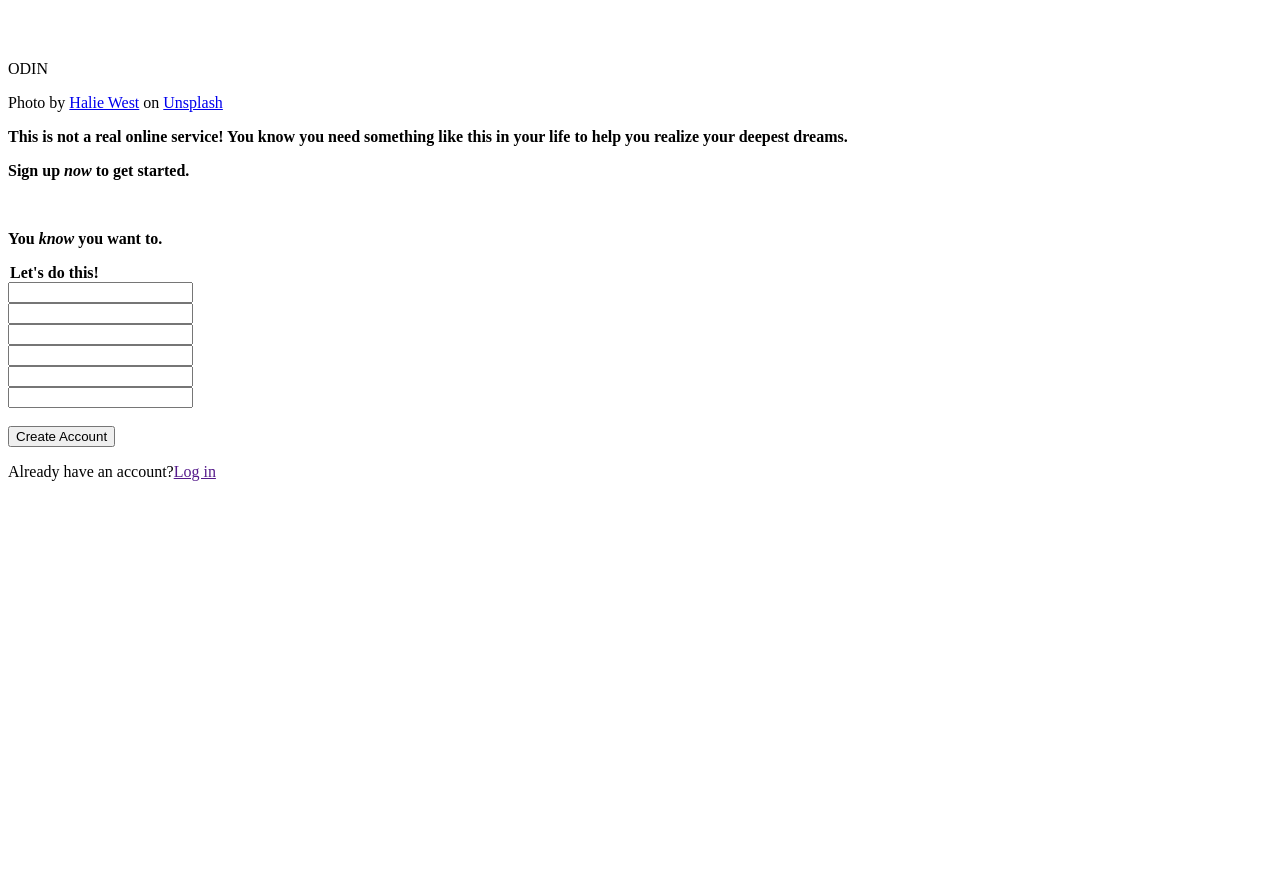
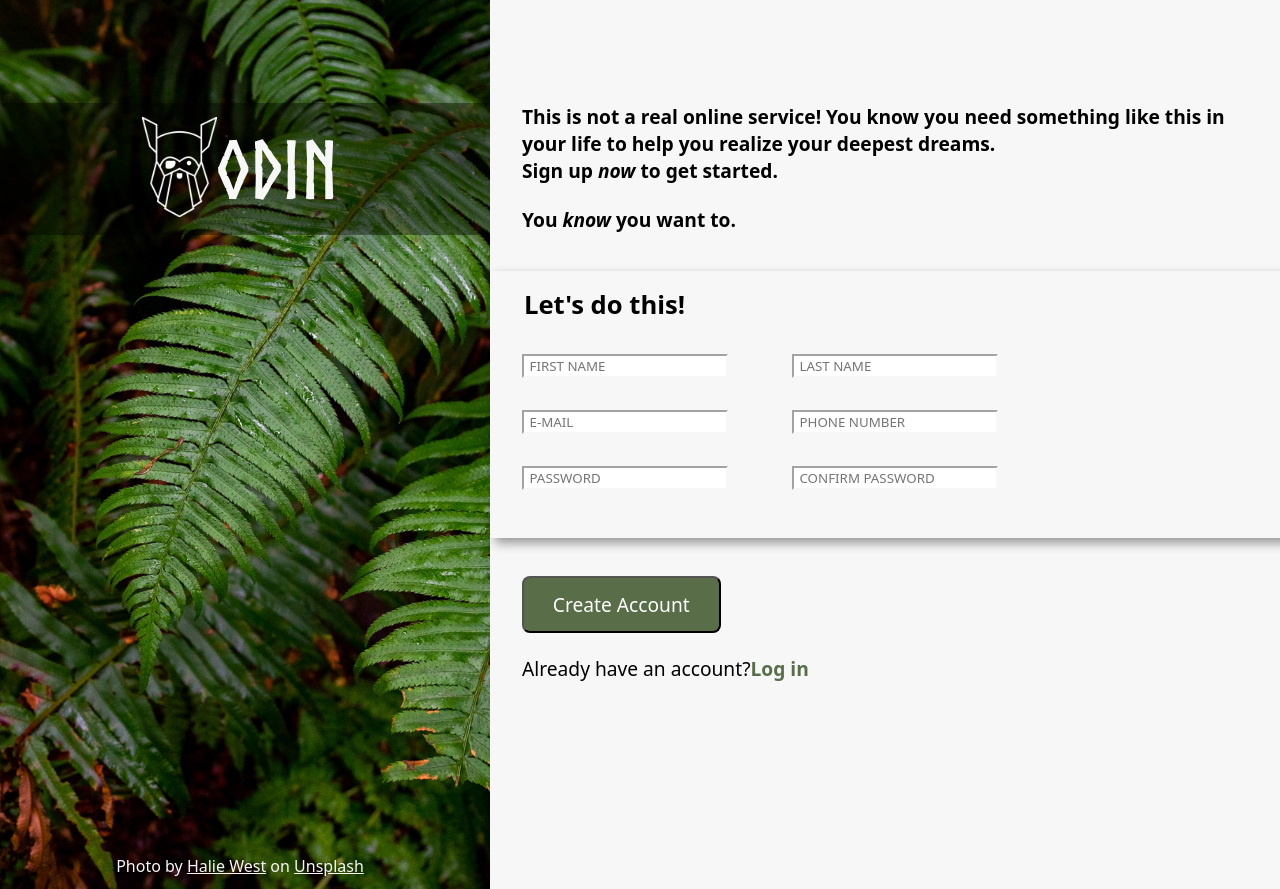
Before and after one commit to Alves-Rafael-N/sign-up-form, a plain HTML site: page index.html in a window 1280 px wide. Before the commit the page ends 800 px from the top, so only its background shows below. Drawn offline with Linux system fonts and the light colour scheme.

Commit message:
finished

```diff
--- a/index.html
+++ b/index.html
@@ -11,52 +11,47 @@
     <div class="container">
 
         <aside class="left">
-            <img src="" alt="" class="left-background">
             <div class="logo-banner">
-                <img src="" alt="" class="logo">
+                <div>
+                    <img src="/images/odin-lined (1).png" alt="" class="logo">
+                </div>
                 <p class="logo-text">ODIN</p>
             </div>
             <p class="photo-credits">Photo by <a href="#">Halie West</a> on <a href="#">Unsplash</a></p>
         </aside>
         <aside class="right">
             <p class="title"><b>This is not a real online service! You know you need something like this in your life to help you realize your deepest dreams.</b></p>
-            <p class="title"><b>Sign up <em>now</em> to get started.</b></p><br>
-            <p class="title"><b>You <em>know</em> you want to.</b></p>
+            <p><b>Sign up <em>now</em> to get started.</b></p><br>
+            <p><b>You <em>know</em> you want to.</b></p><br>
             <section class="form">
                 <legend><b>Let's do this!</b></legend>
                 <div class="row">
                     <div class="row-item">
-                        <label for=""></label>
-                        <input type="" id="" name="">
+                        <input type="" id="" name="" placeholder=" FIRST NAME">
                     </div>
                     <div class="row-item">
-                        <label for=""></label>
-                        <input type="" id="" name="">
+                        <input type="" id="" name="" placeholder=" LAST NAME">
                     </div>
                 </div>
                 <div class="row">
                     <div class="row-item">
-                        <label for=""></label>
-                        <input type="" id="" name="">
+                        <input type="" id="" name="" placeholder=" E-MAIL">
                     </div>
                     <div class="row-item">
-                        <label for=""></label>
-                        <input type="" id="" name="">
+                        <input type="" id="" name="" placeholder=" PHONE NUMBER">
                     </div>
                 </div>
                 <div class="row">
                     <div class="row-item">
-                        <label for=""></label>
-                        <input type="" id="" name="">
+                        <input type="" id="" name="" placeholder=" PASSWORD">
                     </div>
                     <div class="row-item">
-                        <label for=""></label>
-                        <input type="" id="" name="">
+                        <input type="" id="" name="" placeholder=" CONFIRM PASSWORD">
                     </div>
                 </div>
             </section><br>
-            <button type="submit">Create Account</button><br>
-            <p>Already have an account?<a href="">Log in</a></p>
+            <button type="submit">Create Account</button><br><br>
+            <p class="last-line">Already have an account?<a href="">Log in</a></p>
         </aside>
     </div>
 </body>
--- a/styles.css
+++ b/styles.css
@@ -0,0 +1,100 @@
+*{
+    margin: 0;
+    font-family: system-ui, -apple-system, BlinkMacSystemFont, 'Segoe UI', Roboto, Oxygen, Ubuntu, Cantarell, 'Open Sans', 'Helvetica Neue', sans-serif;
+    color: black;
+}
+@font-face {
+    font-family: 'norse-bold';
+    src: url(/fonts/Norse-Bold\ \(2\).otf);
+}
+::placeholder{
+}
+input{
+    border-color:#F7F7F7;
+}
+body{
+    height: 100vh;
+    display: flex;
+    justify-content: center;
+    align-items: center;
+    background-color: black;
+}
+.container{
+    display: flex;
+}
+.left{
+    height: 978px; width: 500px;
+    background-image: url(/images/halie-west-25xggax4bSA-unsplash\ \(1\).jpg);
+    background-size: cover;
+}
+.logo-banner{
+    background-color: rgba(0, 0, 0, 0.4);
+    height: 100px;
+    display: flex;
+    padding: 1rem;
+    justify-content: center;
+    align-items: center;
+    margin-top: 12rem;
+}
+.logo{
+    height: 100px;
+}
+.logo-text{
+    font-family: 'norse-bold';
+    color: #F7F7F7;
+    font-size: 5rem;
+}
+.photo-credits, .photo-credits>a{
+    color: #F7F7F7;
+    text-align: center;
+    margin-top: 620px;
+}
+.right{
+    background-color: #F7F7F7;
+    height: auto; width: 800px;
+}
+.form{
+    background:#F7F7F7;
+    padding: 1rem 0px;
+    margin: 1rem 0px;
+    border:none;
+    -webkit-box-shadow: 5px 5px 10px rgba(0,0,0,0.4);
+    -moz-box-shadow: 5px 5px 15px rgba(0,0,0,0.4);
+}
+.row{
+    display: flex;
+    justify-content:flex-start;
+    gap: 4rem;
+    margin: 2rem;
+}
+.row-item{
+}
+.right>p,legend, button{
+    margin-left: 2rem;
+}
+.right>p{
+    font-size: 1.2rem;
+}
+legend{
+    font-size: 1.6rem;
+}
+button{
+    padding: 0.8rem 1.8rem;
+    font-size: 1.2rem;
+    color: white;
+    background: #596D48;
+    border-radius: 0.5rem;
+    font-weight: 900px;
+}
+.last-line>a{
+    color:#596D48 ;
+    font-weight: 800;
+    text-decoration: none;
+}
+.title{
+    margin-top: 12rem;
+    margin-right: 2rem;
+}
+.last-line{
+    margin-bottom: 6rem;
+}
```
Also changed, not shown: fonts/Norse-Bold (2).otf (added), images/halie-west-25xggax4bSA-unsplash (1).jpg (added), images/odin-lined (1).png (added).
